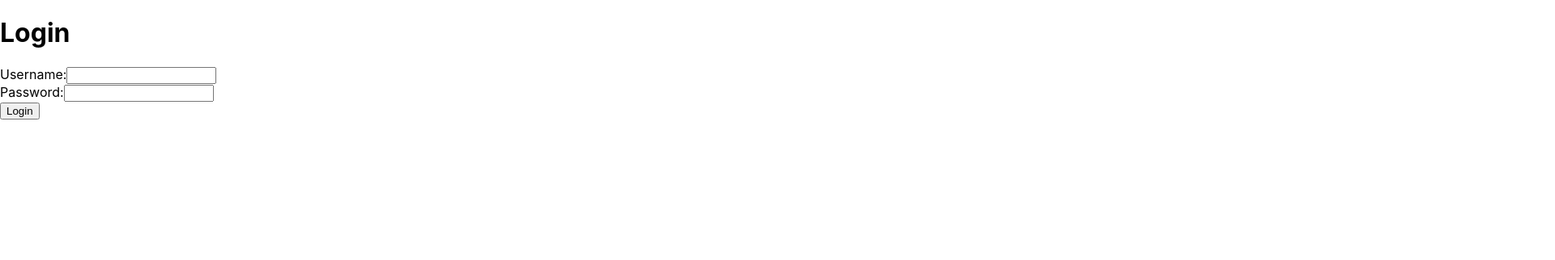
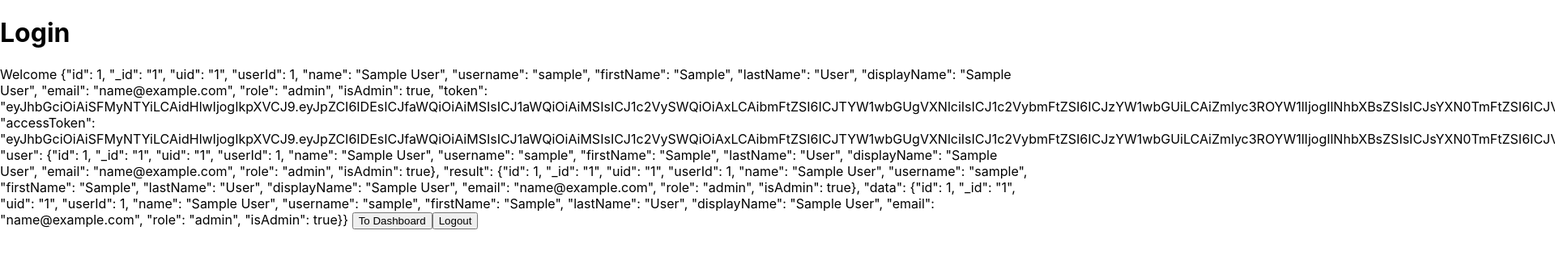
Before and after one commit to CerealMD/sordane-taiga, a React (Create React App) app: page / in a window 1280 px wide. Shown: the top 322 px of the page at 81% size, 1920 px wide, since content can reach past the window. Built offline with nearby package versions, Linux system fonts and the light colour scheme; sample sign-in values are in the browser's storage.

Commit message:
version 1 release

```diff
--- a/package.json
+++ b/package.json
@@ -1,6 +1,6 @@
 {
   "name": "sordane-taiga",
-  "version": "0.1.0",
+  "version": "1.0.0",
   "private": true,
   "dependencies": {
     "@testing-library/jest-dom": "^5.17.0",
--- a/src/Pages/dashboard.tsx
+++ b/src/Pages/dashboard.tsx
@@ -28,6 +28,9 @@ const Dashboard: React.FC = () => {
           },
         });
         // console.log(response)
+        response.data.forEach(function(task: any) {
+            task.url = 'https://tree.taiga.io/project/sordane-publishing/task/' + task.ref
+          });
         setData(response.data);
     }
       } catch (err) {
@@ -52,7 +55,7 @@ const Dashboard: React.FC = () => {
             <th>Column</th>
             <th>Epic</th>
             <th>Due Date</th>
-
+            <th>Edit</th>
           </tr>
         </thead>
         <tbody>
@@ -64,6 +67,7 @@ const Dashboard: React.FC = () => {
               <td>{item?.status_extra_info?.name}</td>
               <td>{item?.user_story_extra_info?.subject}</td>
               <td>{item?.due_date}</td>
+              <td><a href={item?.url} target="_blank">&#8634;</a></td>
             </tr>
           ))}
         </tbody>
--- a/src/Pages/login.tsx
+++ b/src/Pages/login.tsx
@@ -1,12 +1,48 @@
 import React, { useState } from 'react';
 import axios from 'axios';
 import { useNavigate } from 'react-router-dom';
+import LogoutButton from '../componets/logoutbutton';
+import RedirectButton from '../componets/redirect';
+import RefreshButton from '../componets/refresh';
 
 const Login: React.FC = () => {
   const [username, setUsername] = useState('');
   const [password, setPassword] = useState('');
   const [error, setError] = useState<string | null>(null);
   const navigate = useNavigate();
+  const token = localStorage.getItem('taiga-token');
+  const activeUser = localStorage.getItem('activeUser');
+  console.log(token)
+  console.log(activeUser)
+  let loginOptions;
+  if(!token || !activeUser){
+    loginOptions = <>
+                <div>
+                  <label>Username:</label>
+                  <input
+                    type="text"
+                    value={username}
+                    onChange={(e) => setUsername(e.target.value)} />
+                </div>
+                <div>
+                  <label>Password:</label>
+                  <input
+                    type="password"
+                    value={password}
+                    onChange={(e) => setPassword(e.target.value)} />
+                  </div>
+                  <button type="submit">Login</button></>;
+  }
+  else
+  {
+   loginOptions = <>
+    <div>
+      <label> Welcome {activeUser} </label>
+      <RedirectButton />
+      <LogoutButton />
+    </div>
+  </>;
+  }
   const handleLogin = async (e: React.FormEvent) => {
     let data = JSON.stringify({
         "password": password,
@@ -25,14 +61,21 @@ const Login: React.FC = () => {
     e.preventDefault();
     axios.request(config)
         .then((response) => {
-        // console.log('27',response.data);
+        console.log('27',response.data);
+        let activeUser = "" + response.data.full_name + " AKA " + response.data.username
         localStorage.setItem('taiga-token', response.data.auth_token);
+        localStorage.setItem('activeUser', activeUser);
         navigate('/dashboard');
         return response.data.token;
         })
         .catch((error) => {
-        // console.log(error);
-        setError('Login failed. Please check your credentials.');
+        console.log(JSON.parse(JSON.stringify(error)));
+        if(error.message){
+          setError(error.message);
+        }
+        else{
+          setError('Login failed. Please check your credentials.');
+        }
         return ;
         });
   };
@@ -41,23 +84,7 @@ const Login: React.FC = () => {
     <div>
       <h1>Login</h1>
       <form onSubmit={handleLogin}>
-        <div>
-          <label>Username:</label>
-          <input
-            type="text"
-            value={username}
-            onChange={(e) => setUsername(e.target.value)}
-          />
-        </div>
-        <div>
-          <label>Password:</label>
-          <input
-            type="password"
-            value={password}
-            onChange={(e) => setPassword(e.target.value)}
-          />
-        </div>
-        <button type="submit">Login</button>
+      {loginOptions}
       </form>
       {error && <p>{error}</p>}
     </div>
--- /dev/null
+++ b/src/componets/logoutbutton.tsx
@@ -0,0 +1,25 @@
+import React from 'react';
+import { useNavigate } from 'react-router-dom';
+
+const LogoutButton: React.FC = () => {
+  const navigate = useNavigate();
+
+  const handleLogout = () => {
+    // Remove token from local storage
+    localStorage.removeItem('taiga-token');
+    localStorage.removeItem('refresh-token');
+    localStorage.removeItem('activeUser');
+    sessionStorage.clear();
+    // Redirect to login page
+    navigate('/');
+    window.location.reload();
+  };
+
+  return (
+    <button onClick={handleLogout}>
+      Logout
+    </button>
+  );
+};
+
+export default LogoutButton;
--- a/src/componets/navTools.tsx
+++ b/src/componets/navTools.tsx
@@ -1,6 +1,6 @@
 import React from 'react';
 import { Link } from 'react-router-dom';
-import LogoutButton from './logout'; // Adjust the path if necessary
+import LogoutButton from './logoutbutton'; // Adjust the path if necessary
 
 const NavBar: React.FC = () => {
   return (
--- /dev/null
+++ b/src/componets/redirect.tsx
@@ -0,0 +1,18 @@
+import React from 'react';
+import { useNavigate } from 'react-router-dom';
+
+const RedirectButton: React.FC = () => {
+  const navigate = useNavigate();
+
+  const handleredirect = () => {
+    navigate('/dashboard');
+  };
+
+  return (
+    <button onClick={handleredirect}>
+      To Dashboard
+    </button>
+  );
+};
+
+export default RedirectButton;
--- /dev/null
+++ b/src/componets/refresh.tsx
@@ -0,0 +1,40 @@
+import React from 'react';
+
+const RefreshButton: React.FC = () => {
+  const handleRefresh = async () => {
+    const axios = require('axios');
+    let data = JSON.stringify({
+      "refresh": "eyJhbGciOiJSUzI1NiIsInR5cCI6IkpXVCJ9.eyJ0b2tlbl90eXBlIjoicmVmcmVzaCIsImV4cCI6MTcyMzc0ODYzOSwianRpIjoiOWQ0Mjg4NWYxMmZmNDU3ZWIwNDM0N2I2NDM1YTBmNGYiLCJ1c2VyX2lkIjo2ODIwNDd9.KXygJR9OowiM-fdLJGwPHrTw8JzE_JhtWjgh6ExM-1K2L2C2-7AY5YbJtoZfyq6ghD0OJmNaNX3s5RpyRMlUZlVRP3-J0ObxtMj6Fl3nm_gmZEEniNP4SXY3FocwXtehDe4HZhC6RWPYNc-zNAJWnJWNOPzpCCspw9bVVVFQm1LJmjegt0SQCxC0xXbQs_aL1Vm6-UzR4mHdIhcufwQyA6nKuN5HPlNt4doyXFFBDpkrvnpJHFZ12BvqriDnkt_mNzmcCMdG2YY3dnk8AftXz6DuA2OwwxCxAGHFA7EO4ZycJLuCHEm0niV16liN9aIjKqP2_gJ9FO3XcQL1APuPhw"
+    });
+
+    let config = {
+      method: 'post',
+      maxBodyLength: Infinity,
+      url: 'https://api.taiga.io/api/v1/auth/refresh',
+      headers: {
+        'Content-Type': 'application/json'
+      },
+      data : data
+    };
+
+   await axios.request(config)
+    .then((response: { data: any; }) => {
+      // console.log(JSON.stringify(response.data));
+      localStorage.setItem('taiga-token', response.data.auth_token);
+      localStorage.setItem('refresh-token', response.data.refresh);
+      return
+    })
+    .catch((error: any) => {
+      console.log(error);
+      return
+    });
+  };
+
+  return (
+    <button onClick={handleRefresh}>
+      Refresh Token
+    </button>
+  );
+};
+
+export default RefreshButton;
--- a/src/index.tsx
+++ b/src/index.tsx
@@ -8,9 +8,9 @@ const root = ReactDOM.createRoot(
   document.getElementById('root') as HTMLElement
 );
 root.render(
-  <React.StrictMode>
+
     <App />
-  </React.StrictMode>
+
 );
 
 // If you want to start measuring performance in your app, pass a function
```
